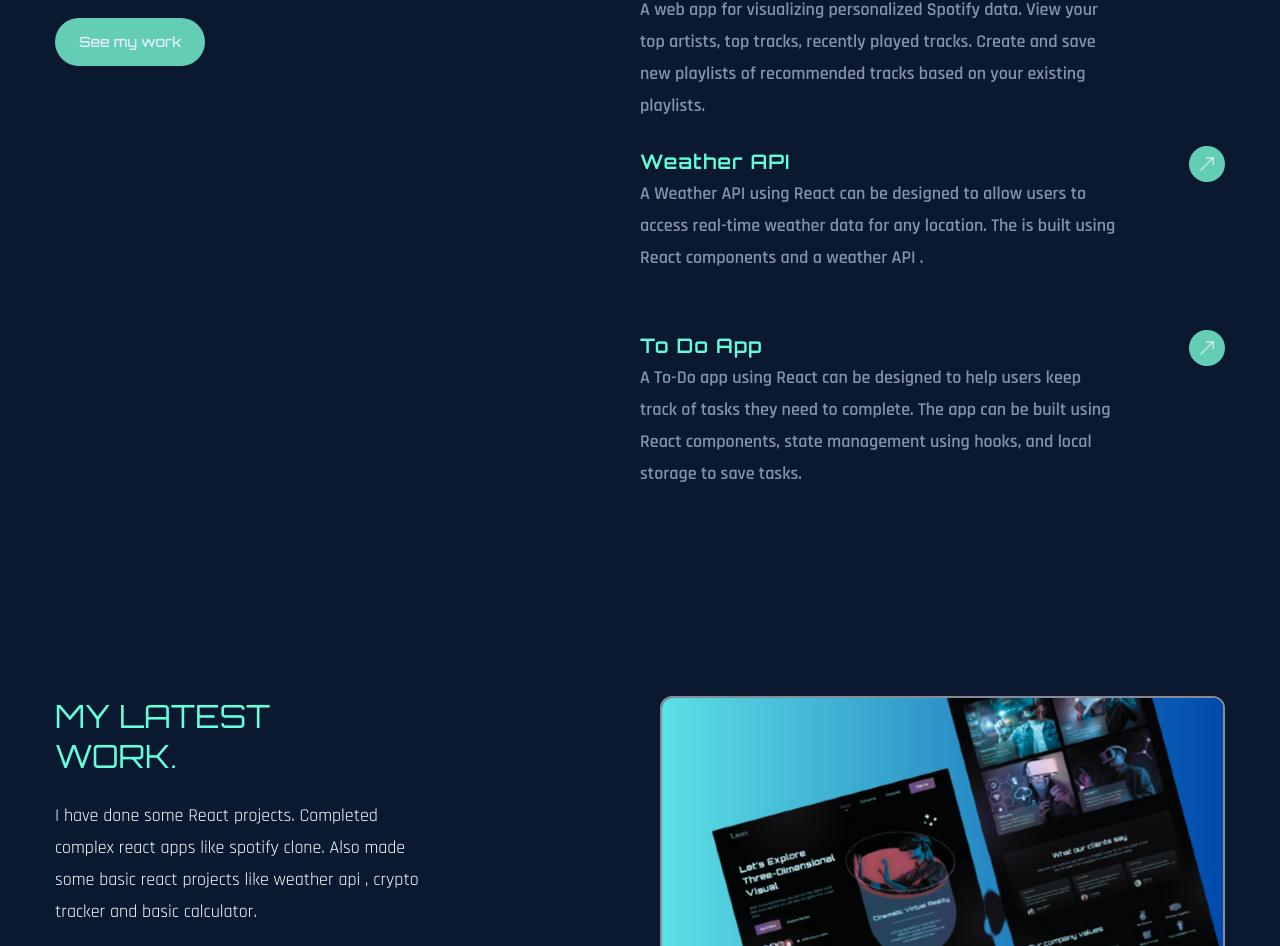
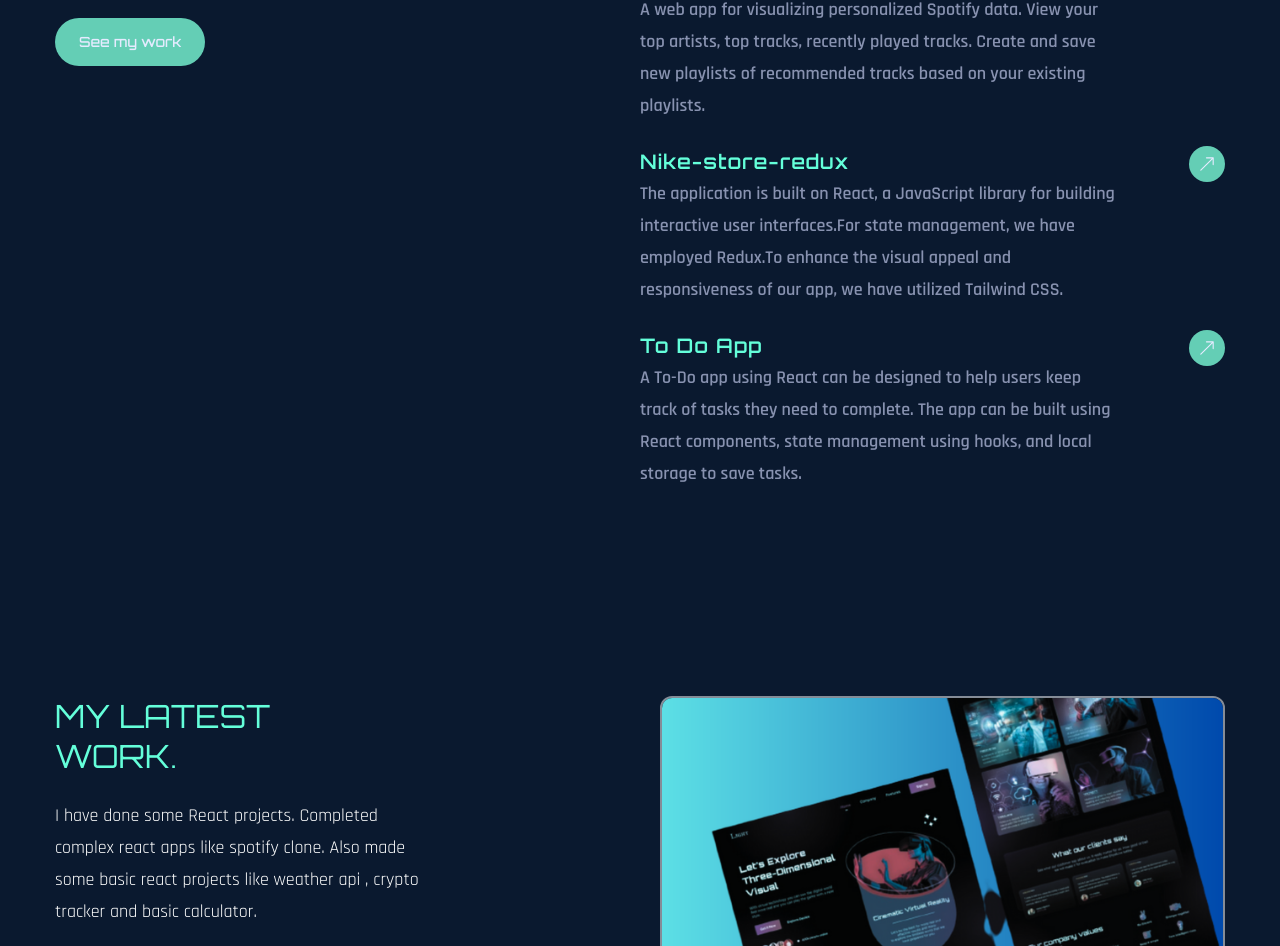
Before and after one commit to vbirla789/portfolio, a React (Create React App) app: page / in a window 1280 px wide. Shown: the part 1702-2648 px from the top of the page. Built offline with nearby package versions, Linux system fonts and the light colour scheme; the HTML template or start-up script is replaced by a standard one; a web font is replaced by a local one.

Commit message:
adding new link

```diff
--- a/src/components/Services.js
+++ b/src/components/Services.js
@@ -14,10 +14,10 @@ const services = [
     link: "https://spotify-clone-vbirla789.vercel.app/",
   },
   {
-    name: "Weather API",
+    name: "Nike-store-redux",
     description:
-      "A Weather API using React can be designed to allow users to access real-time weather data for any location. The is built using React components and a weather API . ",
-    link: "https://spotify-clone-vbirla789.vercel.app/",
+      "The application is built on React, a JavaScript library for building interactive user interfaces.For state management, we have employed Redux.To enhance the visual appeal and responsiveness of our app, we have utilized Tailwind CSS.",
+    link: "https://nike-app-redux.vercel.app/",
   },
   {
     name: "To Do App",
@@ -70,6 +70,7 @@ const Services = () => {
                       <a
                         href={link}
                         className="btn w-9 h-9 mb-[42px] flex justify-center items-center"
+                        target={"_blank"}
                       >
                         <BsArrowUpRight />
                       </a>
```
